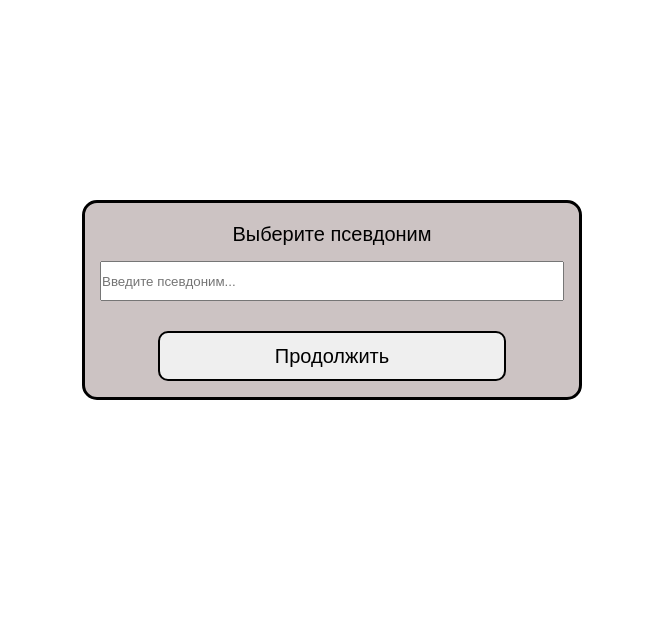
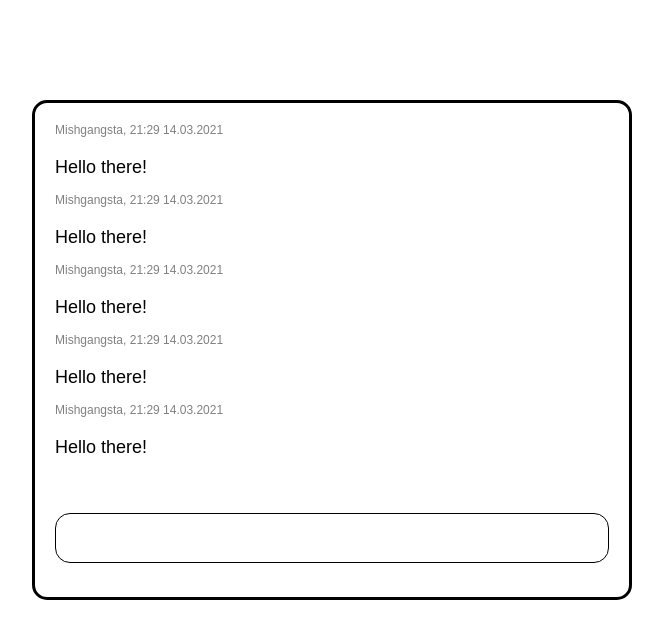
Before and after one commit to Antyfeev96/AHJ-sse-ws-frontend, a website built with webpack: page index.html in a window 1280 px wide. Shown: the whole page, without its empty margins (308-971 px from the left). Built offline with nearby package versions, Linux system fonts and the light colour scheme.

Commit message:
Messages and input created

```diff
--- a/index.html
+++ b/index.html
@@ -8,10 +8,36 @@
     <link href="css/style.scss" rel="stylesheet" type="text/html">
 </head>
 <body>
-    <form class="login-form">
+    <!-- <form class="login-form">
         <div class="login-form__title">Выберите псевдоним</div>
         <input placeholder="Введите псевдоним..." type="text" class="login-form__input">
         <button type="button" class="login-form__button">Продолжить</button>
-    </form>
+    </form> -->
+    <div class="chat">
+        <div class="chat__messages">
+            <div class="chat__message">
+                <div class="chat__name">Mishgangsta, 21:29 14.03.2021</div>
+                <div class="chat__article">Hello there!</div>
+            </div>
+            <div class="chat__message">
+                <div class="chat__name">Mishgangsta, 21:29 14.03.2021</div>
+                <div class="chat__article">Hello there!</div>
+            </div>
+            <div class="chat__message">
+                <div class="chat__name">Mishgangsta, 21:29 14.03.2021</div>
+                <div class="chat__article">Hello there!</div>
+            </div>
+            <div class="chat__message">
+                <div class="chat__name">Mishgangsta, 21:29 14.03.2021</div>
+                <div class="chat__article">Hello there!</div>
+            </div>
+            <div class="chat__message">
+                <div class="chat__name">Mishgangsta, 21:29 14.03.2021</div>
+                <div class="chat__article">Hello there!</div>
+            </div>
+        </div>
+        <div class="chat__scroll"></div>
+        <input type="text" class="chat__input">
+    </div>
 </body>
 </html>
--- a/src/css/style.scss
+++ b/src/css/style.scss
@@ -17,7 +17,6 @@ $form-height: 200px;
     margin-top: 200px;
     padding: 15px;
     left: calc(50% - #{$form-width}/2);
-    background-color: rgb(204, 195, 195);
     border: 3px solid black;
     border-radius: 15px;
     font-size: 20px;
@@ -50,3 +49,46 @@ $form-height: 200px;
         }
     }
 }
+
+.chat {
+    display: flex;
+    flex-wrap: wrap;
+    width: 600px;
+    height: 500px;
+    margin: 100px auto 0 auto;
+    padding: 20px;
+    border: 3px solid black;
+    border-radius: 15px;
+
+    &__messages {
+        height: fit-content;
+    }
+
+    &__message {
+        width: 400px;
+        background-color: white;
+        height: fit-content;
+
+        &:nth-child(n + 2) {
+            margin-top: 15px;
+        }
+    }
+
+    &__name {
+        color: grey;
+        font-size: 12px;
+    }
+
+    &__article {
+        margin-top: 20px;
+        font-size: 18px;
+    }
+
+    &__input {
+        margin-top: 40px;
+        width: 100%;
+        height: 50px;
+        border: 1px solid black;
+        border-radius: 15px;
+    }
+}
```
